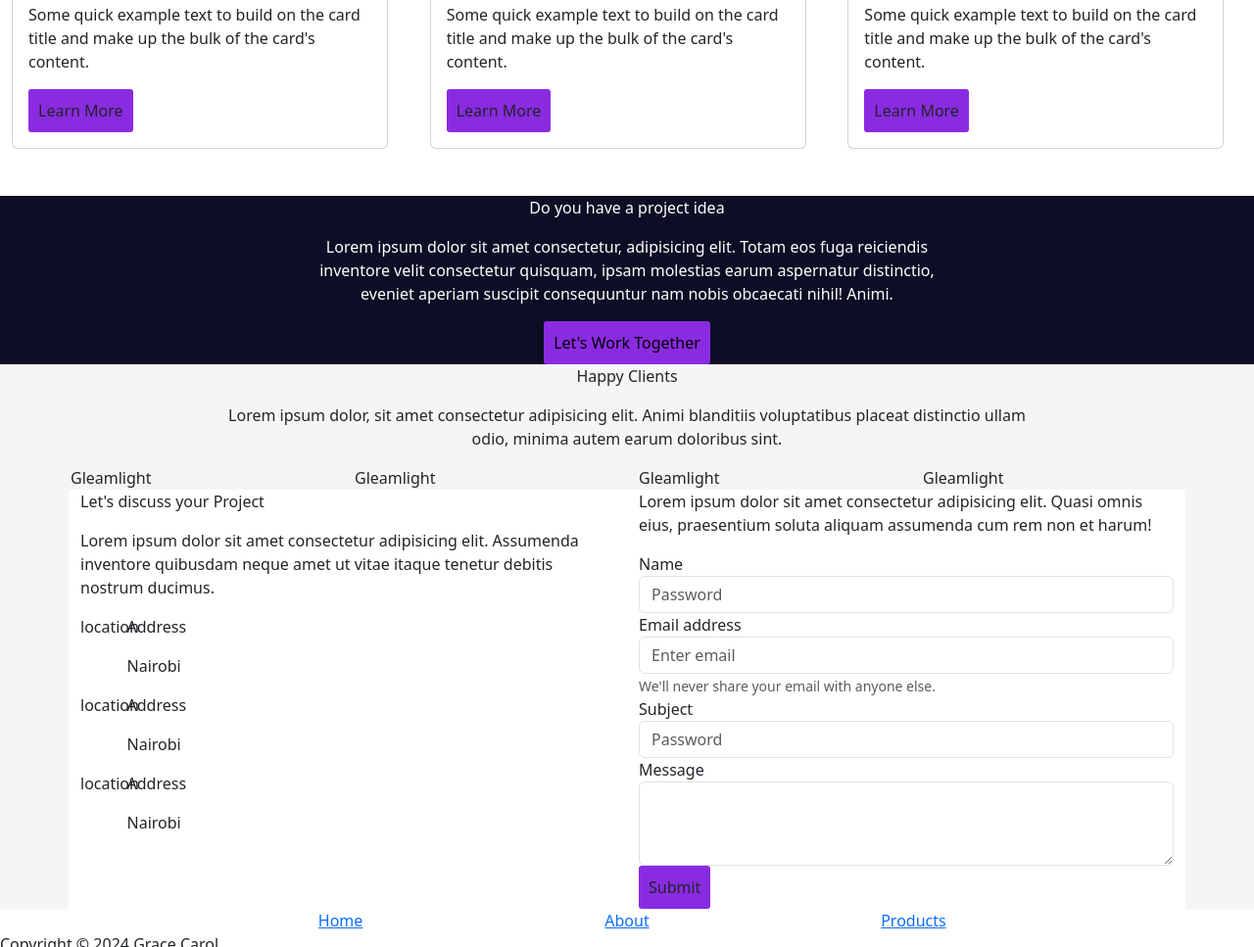
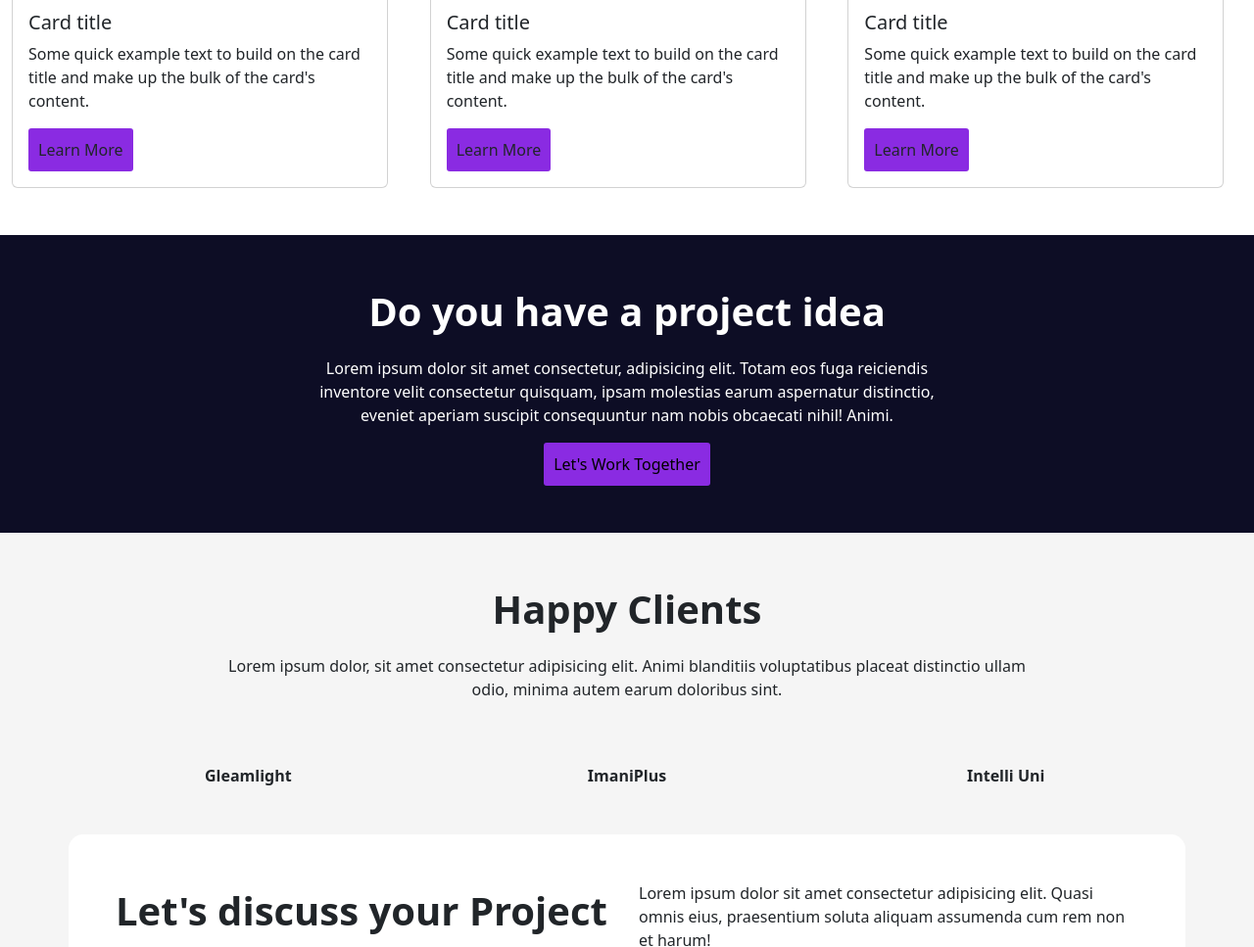
Before and after one commit to mbinya18/Myself, a plain HTML site: page index.html in a window 1280 px wide. Shown: the part 1833-2800 px from the top of the page at 98% size. Drawn offline with nearby package versions, Linux system fonts and the light colour scheme.

Commit message:
linking different sections

```diff
--- a/index.html
+++ b/index.html
@@ -17,6 +17,13 @@
   </head>
   <body>
     <style>
+       .icon-bg-purple {
+    background-color: rgb(164, 102, 223);
+    padding: 10px;
+    border-radius: 50%;
+    color: white;
+    margin-left: 28px;
+  }
       .color1 {
         background-color: whitesmoke;
       }
@@ -28,6 +35,9 @@
       }
       .color-white {
         background-color: white;
+      }
+      .color4{
+        color:rgb(164, 102, 223)
       }
       .subhead {
         font-size: 70px;
@@ -76,11 +86,7 @@
         color: blueviolet;
       }
       .socials {
-        border-radius: 2px;
-        border: none;
-        bottom: 70;
-        left: 35%;
-        transform: translateX(-50%);
+
       }
       .project-idea {
         color: white;
@@ -91,11 +97,36 @@
       .profession{
         border-radius: 10px;
       }
+      .discuss-your-project{
+        border-radius: 15px;
+      }
+      .discuss-your-project-head{
+        font-size: 40px;
+        font-weight: 600;
+      }
+      .happy-client-head{
+        font-size: 40px;
+        font-weight: 600;
+      }
+      .products-head{
+        font-size: 40px;
+        font-weight: 600;
+      }
+      .project-idea-head{
+        font-size: 40px;
+        font-weight: 600;
+      }
+      .contact{
+        border-radius: 10px;
+        background-color: rgb(164, 102, 223);
+        color: white;
+        font-size: 20px;
+      }
 
     </style>
     <nav class="navbar navbar-expand-lg bg-body-tertiary">
       <div class="container-fluid">
-        <a class="navbar-brand" href="#">Grace</a>
+        <a class="navbar-brand px-5" href="index.html">Grace</a>
         <button
           class="navbar-toggler"
           type="button"
@@ -108,18 +139,21 @@
           <span class="navbar-toggler-icon"></span>
         </button>
         <div class="collapse navbar-collapse" id="navbarSupportedContent">
-          <ul class="navbar-nav me-auto mb-2 mb-lg-0">
+          <ul class="navbar-nav me-auto mb-2 mb-lg-0 px-5">
             <li class="nav-item">
-              <a class="nav-link active" aria-current="page" href="#">Home</a>
+              <a class="nav-link active px-5" aria-current="page" href="index.html">Home</a>
             </li>
             <li class="nav-item">
-              <a class="nav-link" href="#">About</a>
+              <a class="nav-link px-5" href="#profession-content">About</a>
+            </li>
+            <li class="nav-item">
+              <a class="nav-link px-5" href="#my-projects">Projects</a>
             </li>
           </ul>
-          <form class="d-flex" role="search">
-            <button class="btn btn-outline-success" type="submit">
+          <form class="d-flex">
+            <a href="#discuss-your-project"><button class="btn contact" >
               Contact
-            </button>
+            </button></a>
           </form>
         </div>
       </div>
@@ -137,7 +171,7 @@
             sapiente sequi omnis aliquam. Vero iste blanditiis recusandae magni
             quis voluptas placeat. Id, porro.
           </p>
-          <button class="say-hello">Say Hello</button>
+          <a href="#discuss-your-project"><button class="say-hello">Say Hello</button></a>
           <div class="mt-3 row mx-auto">
             <div class="experience color2 col-lg-2 m-3 mx-auto text-center">
               1year
@@ -161,13 +195,10 @@
         <div class="row">
           <div class="img2 col-lg p-5 d-none d-lg-block position-relative z-1">
             <img src="mbinya2.png" alt="" width="300px" class="color1" />
-            <div class="socials col-lg-6 mx-auto position-absolute z-5">
-              <a href="#"><i class="fa-brands fa-github px-5"></i></a>
-              <a href="#"><i class="fa-brands fa-linkedin px-5"></i></a>
-            </div>
+
           </div>
 
-          <div class="profession-content col-lg mx-auto text-center px-5">
+          <div class="profession-content col-lg mx-auto text-center px-5" id="profession-content">
             <p class="subhead-2">
               I am a Professional<br />
               Frontend developer.
@@ -184,14 +215,18 @@
             <button class="cv">
               <i class="fa-regular fa-circle-down px-2"></i>Download CV
             </button>
+
           </div>
+
         </div>
+
       </div>
+
     </div>
 
     <div class="container-fluid my-5">
-      <div class="products-intro">
-        <p>Some of the products</p>
+      <div class="products-intro text-center">
+        <p class="products-head">Some of My Projects</p>
         <p>
           Lorem ipsum dolor sit amet consectetur adipisicing elit. Quisquam
           earum, dicta velit officiis optio corrupti quo numquam voluptatibus
@@ -255,52 +290,51 @@
     </div>
 
     <div class="project-idea container-fluid color3 ">
-      <div class="col-lg-6 mx-auto text-center">
-        <p>Do you have a project idea</p>
+      <div class="col-lg-6 mx-auto text-center py-5">
+        <p class="project-idea-head">Do you have a project idea</p>
         <p>
           Lorem ipsum dolor sit amet consectetur, adipisicing elit. Totam eos
           fuga reiciendis inventore velit consectetur quisquam, ipsam molestias
           earum aspernatur distinctio, eveniet aperiam suscipit consequuntur nam
           nobis obcaecati nihil! Animi.
         </p>
-        <button class="my-projects">Let's Work Together</button>
+        <a href="#discuss-your-project"><button class="my-projects">Let's Work Together</button></a>
       </div>
     </div>
-    <div class="container-fluid color1">
-        <div class="col-lg-8 mx-auto text-center"> <p>Happy Clients</p>
+    <div class="container-fluid color1 py-5">
+        <div class="col-lg-8 mx-auto text-center"> <p class="happy-client-head">Happy Clients</p>
         <p>Lorem ipsum dolor, sit amet consectetur
             adipisicing elit. Animi blanditiis
             voluptatibus placeat distinctio ullam odio,
              minima autem earum doloribus sint.</p></div>
-        <div class="clients row mx-5">
-            <div class="col-lg">Gleamlight</div>
-            <div class="col-lg">Gleamlight</div>
-            <div class="col-lg">Gleamlight</div>
-            <div class="col-lg">Gleamlight</div>
+        <div class="clients row mx-5 py-5 text-center">
+            <div class="col-lg fw-bold">Gleamlight</div>
+            <div class="col-lg fw-bold">ImaniPlus</div>
+            <div class="col-lg fw-bold">Intelli Uni</div>
 
         </div>
-        <div class="container col-lg-12 color-white">
+        <div class="container discuss-your-project col-lg-12 color-white py-5 px-5">
             <div class="row">
                 <div class="col">
-                    <p>Let's discuss your Project</p>
+                    <p class="discuss-your-project-head" id="discuss-your-project">Let's discuss your Project</p>
                     <p>Lorem ipsum dolor sit amet
                         consectetur adipisicing elit.
                         Assumenda inventore quibusdam neque amet ut vitae
                         itaque tenetur debitis nostrum ducimus.</p>
                         <div class="row address">
-                            <div class="col-lg-1">location</div>
-                            <div class="col-lg-1"><p>Address</p>
-                            <p>Nairobi</p></div>
+                            <div class="col-lg-1"><i class="fa-solid fa-location-dot"></i></div>
+                            <div class="col-lg-4"><p>Location:</p>
+                            <p class="fw-bold">Nairobi, Kenya</p></div>
                         </div>
                         <div class="row address">
-                            <div class="col-lg-1">location</div>
-                            <div class="col-lg-1"><p>Address</p>
-                            <p>Nairobi</p></div>
+                            <div class="col-lg-1"><i class="fa-regular fa-envelope"></i></div>
+                            <div class="col-lg-1"><p>Email:</p>
+                            <p class="fw-bold"><a href="mailto:mbinyaapril18@gmail.com" class="text-decoration-none text-black">mbinyaapril18@gmail.com</a></p></div>
                         </div>
                         <div class="row address">
-                            <div class="col-lg-1">location</div>
-                            <div class="col-lg-1"><p>Address</p>
-                            <p>Nairobi</p></div>
+                            <div class="col-lg-1"><i class="fa-solid fa-phone-volume"></i></div>
+                            <div class="col-lg-1"><p>Phone:</p>
+                            <p class="fw-bold"><a href="tel:+254714443705" class="text-decoration-none text-black">+254714443705</a></p></div>
                         </div>
                 </div>
                 <div class="col">
@@ -309,26 +343,26 @@
                          praesentium soluta
                         aliquam assumenda cum rem non et harum!</p>
                         <form>
-                            <div class="form-group">
-                                <label for="exampleInputPassword1">Name</label>
-                                <input type="text" class="form-control" id="exampleInputPassword1" placeholder="Password">
+                            <div class="form-group py-2">
+                                <label for="exampleInputPassword1" class="color4 fw-bold">Name<span class="color4">*</span></label>
+                                <input type="text" class="form-control" id="exampleInputPassword1" placeholder="Name" required>
                               </div>
-                            <div class="form-group">
-                              <label for="exampleInputEmail1">Email address</label>
+                            <div class="form-group py-2">
+                              <label for="exampleInputEmail1" class="color4 fw-bold">Enter Your Email address<span class="color4">*</span></label>
                               <input type="email" class="form-control" id="exampleInputEmail1" aria-describedby="emailHelp" placeholder="Enter email">
                               <small id="emailHelp" class="form-text text-muted">We'll never share your email with anyone else.</small>
                             </div>
-                            <div class="form-group">
-                                <label for="exampleInputPassword1">Subject</label>
-                                <input type="text" class="form-control" id="exampleInputPassword1" placeholder="Password">
+                            <div class="form-group py-2">
+                                <label for="exampleInputPassword1" class="color4 fw-bold">Subject</label>
+                                <input type="text" class="form-control" id="exampleInputPassword1" placeholder="What is the Topic?">
                               </div>
-                            <div class="form-group">
-                                <label for="exampleFormControlTextarea1">Message</label>
-                                <textarea class="form-control" id="exampleFormControlTextarea1" rows="3"></textarea>
+                            <div class="form-group py-2">
+                                <label for="exampleFormControlTextarea1" class="color4 fw-bold">Message<span class="color4">*</span></label>
+                                <textarea class="form-control" id="exampleFormControlTextarea1" rows="3" placeholder="Tell me about it."></textarea>
                               </div>
 
 
-                            <button type="submit" class="btn my-projects">Submit</button>
+                            <button type="submit" class="btn my-projects my-2 text-white">Submit</button>
                           </form>
                 </div>
             </div>
@@ -338,16 +372,24 @@
         </div>
     </div>
 
-    <div class="footer">
+    <div class="footer color3 py-5">
         <div class="col-lg-8 mx-auto text-center footer-links">
             <div class="row footer-links">
-                <div class="col "><a href="">Home</a></div>
-                <div class="col"><a href="">About</a></div>
-                <div class="col"><a href="">Products</a></div>
+              <div class="col "><a href="index.html" class="text-decoration-none text-white">Mbinya</a></div>
+              <div class="col "><a href="index.html" class="text-decoration-none text-white">Home</a></div>
+                <div class="col"><a href="#profession-content" class="text-decoration-none text-white">About</a></div>
+                <div class="col"><a href="#my-projects" class="text-decoration-none text-white">Products</a></div>
+                <div class=" col">
+
+                  <a href="#"><i class="fa-brands fa-github  fa-2x icon-bg-purple"></i></a>
+                  <a href="#"><i class="fa-brands fa-linkedin fa-2x icon-bg-purple"></i></a>
+
+              </div>
             </div>
         </div>
-        <div class="copyrigt"> Copyright &copy; <span id="copyright-year"></span> Grace Carol</div>
-    </div>
+
+        <div class="copyrigt text-white text-center py-5"> Copyright &copy; <span id="copyright-year"></span> Grace Carol</div>
+       </div>
     <script>
         const currentYear = new Date().getFullYear();
         document.getElementById("copyright-year").textContent = currentYear;
```
